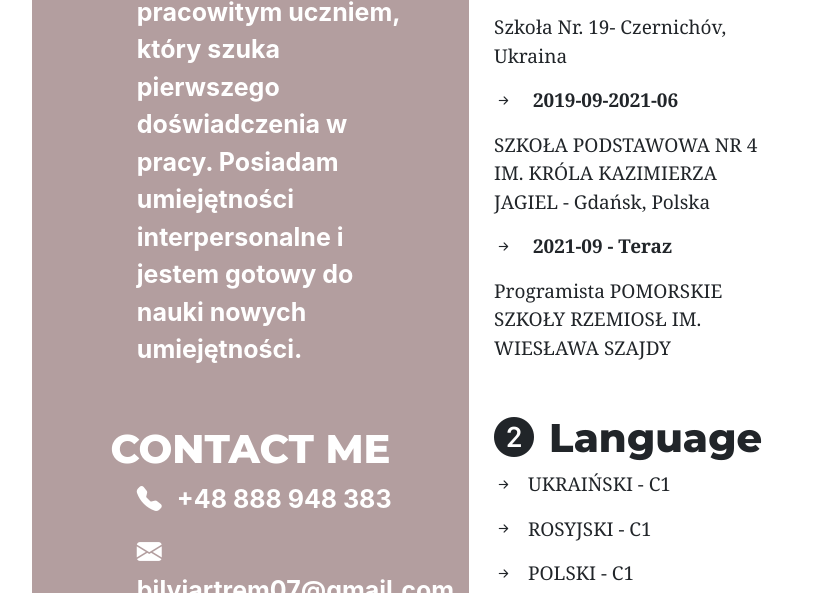
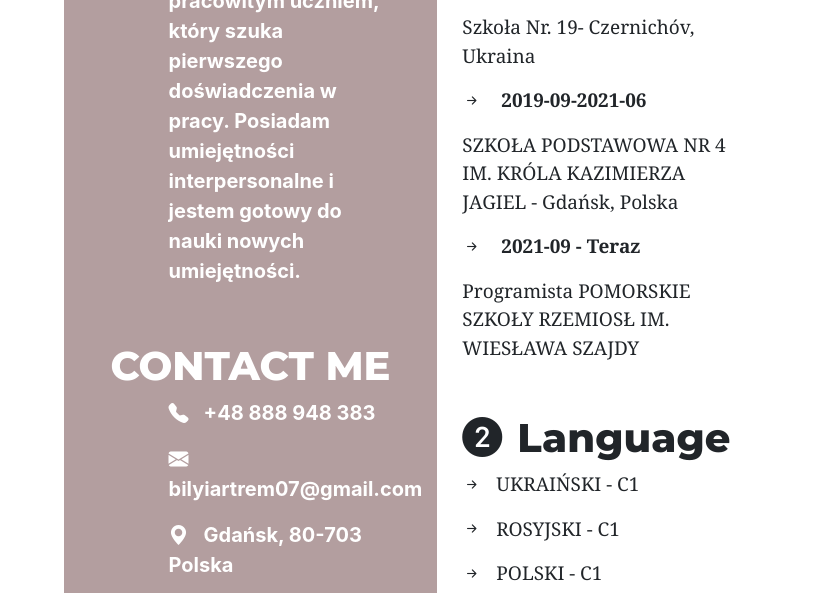
Before and after one commit to incolumnis0/My-CV, a plain HTML site: page index.html in a window 1280 px wide. Shown: the part 406-999 px from the top of the page, without its empty margins (220-1044 px from the left). Drawn offline with nearby package versions, Linux system fonts and the light colour scheme.

Commit message:
Update main.css V2.3

```diff
--- a/style/main.css
+++ b/style/main.css
@@ -51,7 +51,7 @@
     .profile-container p {
         text-align: left;
         margin-left: 50px;
-        font-size: 25px;
+        font-size: 20px;
     }
 
     .contact-container h1{
@@ -65,10 +65,11 @@
     .contact-container p {
         margin-left: 90px;
         text-align: left;
-        font-size: 25px;
+        font-size: 20px;
     }
     /* Second column background*/
     .container {
+
         height: 15%;
         background-color: #ddd0d1;
     }
```
